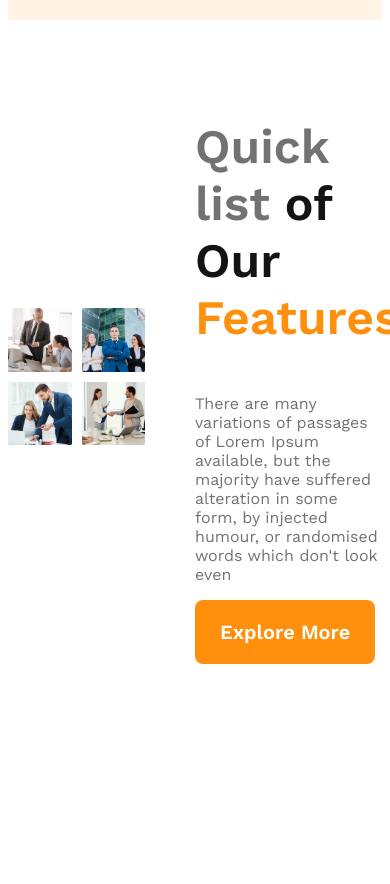
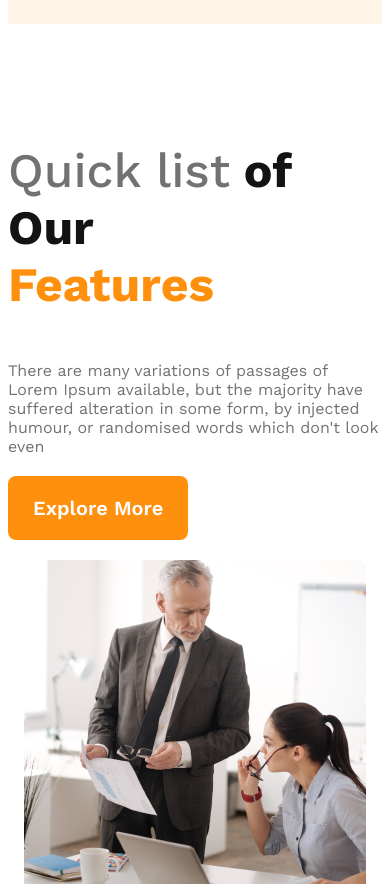
Before and after one commit to Rabiul-Sohel/g3-architect, a plain HTML site: page index.html in a window 390 px wide. Shown: the part 1070-1954 px from the top of the page. Before the commit the page ends 1804 px from the top, so only its background shows below. Drawn offline with nearby package versions, Linux system fonts and the light colour scheme.

Commit message:
finished team section responsive

```diff
--- a/index.html
+++ b/index.html
@@ -22,7 +22,7 @@
       <div class="banner-content">
         <h1 class="banner-title">Brand New
           Group of Architects</h1>
-        <p class="banner-description">There are many variations of passages of Lorem Ipsum available, but the majority have
+        <p class="text-light-gray">There are many variations of passages of Lorem Ipsum available, but the majority have
           suffered alteration in some form,
           by injected humour, or randomised words which don't look even</p>
         <button class="btn-primary">Explore More</button>
@@ -43,8 +43,8 @@
         <img src="images/team4.png" alt="">
       </div>
       <div class="teams-info-container">
-        <h3 class="teams-title">Quick list <span class="black">of Our</span> <br> <span class="orange">Features</span> </h3>
-        <p class="teams-description">There are many variations of passages of Lorem Ipsum available, but the majority have suffered alteration in some form,
+        <h3 class="title"> <span class="light-gray-title">Quick list</span> of Our <br> <span class="orange">Features</span> </h3>
+        <p class="text-light-gray">There are many variations of passages of Lorem Ipsum available, but the majority have suffered alteration in some form,
         by injected humour, or randomised words which don't look even</p>
         <button class="btn-primary">Explore More</button>
       </div>
--- a/styles/architect.css
+++ b/styles/architect.css
@@ -1,6 +1,6 @@
 /* work sans font from google */
 
-@import url("https://fonts.googleapis.com/css2?family=Dancing+Script:wght@700&family=Lato:wght@400;700;900&family=Open+Sans:wght@400;700;800&family=Work+Sans:wght@400;600;700&display=swap");
+@import url("https://fonts.googleapis.com/css2?family=Dancing+Script:wght@700&family=Lato:wght@400;700;900&family=Open+Sans:wght@400;700;800&family=Work+Sans:wght@400;500;600;700&display=swap");
 
 /* Shared styles */
 
@@ -22,6 +22,15 @@
 }
 img {
   width: 100%;
+}
+.text-light-gray {
+  color: #727272;
+  margin-bottom: 20px;
+}
+.title {
+  color: #131313;
+  font-size: 3rem;
+  font-weight: 700;
 }
 
 /* header style */
@@ -68,64 +77,70 @@ nav li a {
   font-weight: 700;
   color: #131313;
 }
-.banner-description {
-  color: #727272;
+
+/* main styles */
+main {
+  max-width: 1440px;
+  margin: 70px auto;
 }
-/* main styles */
-main{
-  max-width: 1440px;
-  margin: 50px auto;
-}
-.teams-container{
+.teams-container {
   display: flex;
-  gap: 50px;
   align-items: center;
 }
-.teams-img-container{
+.teams-img-container {
   display: grid;
-  gap: 10px;
+  gap: 1.5rem;
   grid-template-columns: repeat(2, 1fr);
 }
-.teams-info-container{
+.teams-info-container {
   width: 50%;
-}
-.teams-title{
-  color: #727272;
-  font-size: 3rem;
-  font-weight: 600;
-}
-.teams-description{
-  color: #727272;
-  font-weight: 400;
-}
-.black{
-  color: #131313;
-}
-.orange{
-  color: #FF900E;
+  padding: 0 70px;
 }
 
+.light-gray-title {
+  color: #727272;
+  font-weight: 500;
+}
+.orange {
+  color: #ff900e;
+}
 
 /* responsive style */
 /* Mobile Devices */
-@media screen and (max-width: 576px){
-  header{
+@media screen and (max-width: 576px) {
+  header {
     padding: 20px;
   }
-  nav, nav > ul{
+  nav,
+  nav > ul {
     flex-direction: column;
   }
-  nav li{
+  nav li {
     margin-bottom: 10px;
+  }
+  .teams-container{
+    flex-direction: column-reverse;
+  }
+  .teams-info-container{
+    width: 100%;
+    padding: 0;
+  }
+  .teams-img-container{
+    grid-template-columns: 1fr;
   }
 }
 
 /* Medium Devices */
-@media screen and (min-width: 576px) and (max-width: 960px){
-  header{
+@media screen and (min-width: 576px) and (max-width: 960px) {
+  header {
     padding: 50px;
   }
-  nav{
+  nav, .teams-container{
     flex-direction: column;
   }
+
+  .teams-info-container{
+    width: 100%;
+    padding: 0 20px;
+  }
 }
```
